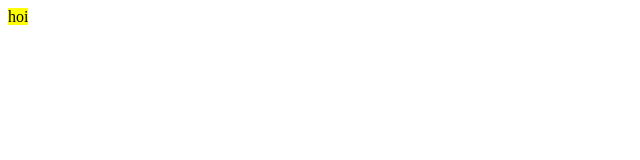
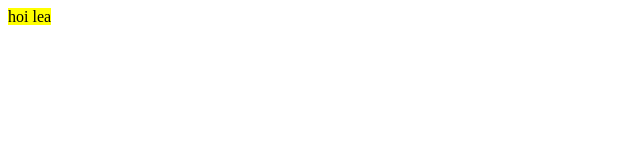
Before and after one commit to leamoser/mmp-politics-2025-test, a Nuxt app: page / in a window 1280 px wide. Shown: the top 160 px of the page, without its empty margins (0-640 px from the left). Built offline with nearby package versions, Linux system fonts and the light colour scheme.

Commit message:
init https

```diff
--- a/app/app.vue
+++ b/app/app.vue
@@ -1,5 +1,5 @@
 <template>
   <div>
-    <mark>hoi</mark>
+    <mark>hoi lea</mark>
   </div>
 </template>
--- a/nuxt.config.ts
+++ b/nuxt.config.ts
@@ -1,5 +1,10 @@
-// https://nuxt.com/docs/api/configuration/nuxt-config
 export default defineNuxtConfig({
   compatibilityDate: '2025-07-15',
-  devtools: { enabled: true }
+  devtools: { enabled: true },
+  devServer: {
+    https: {
+      key: './localhost-key.pem',
+      cert: './localhost.pem',
+    },
+  },
 })
```
Also changed, not shown: 1 other file (tests, documents, lock files or other folders).
